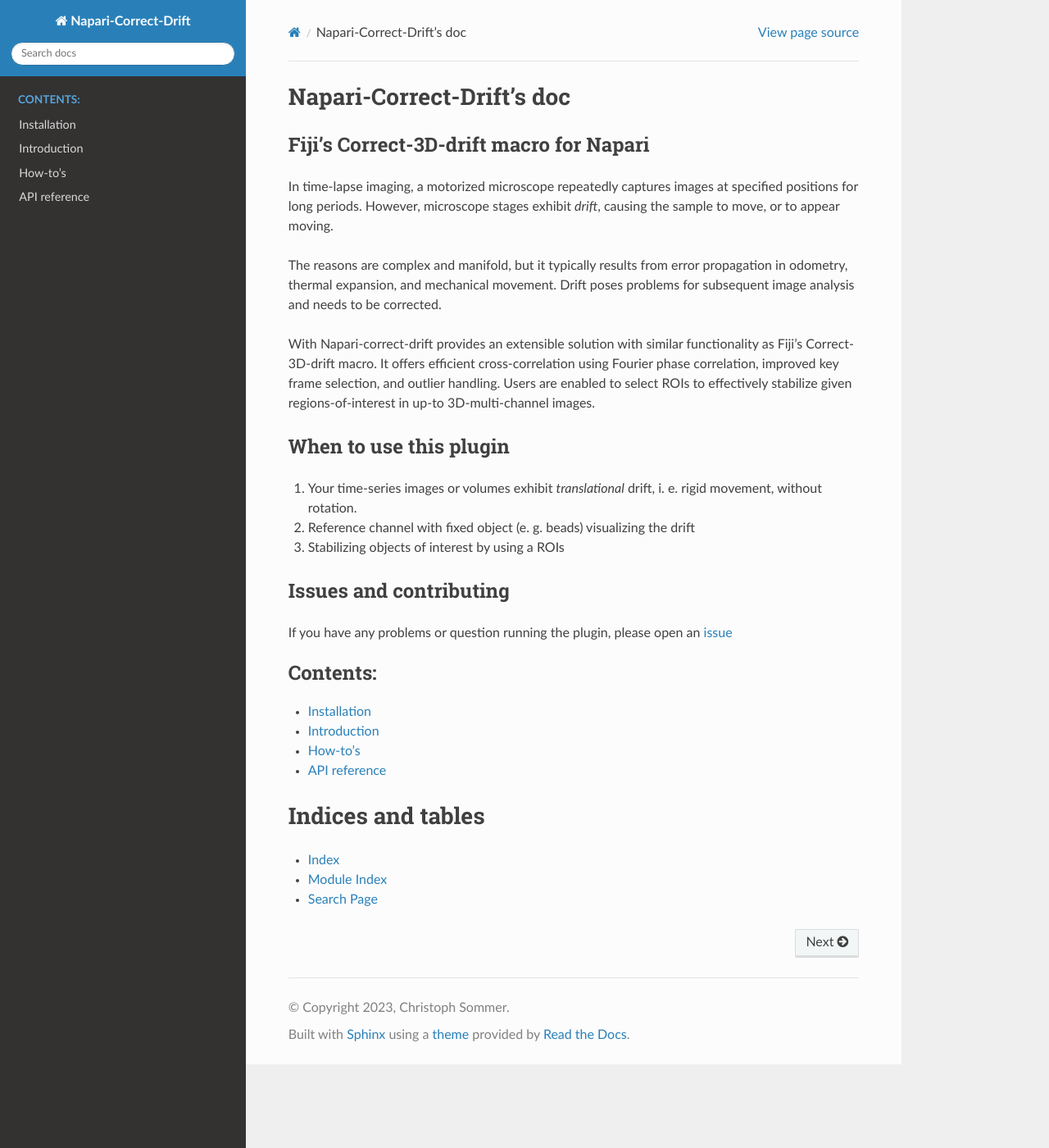
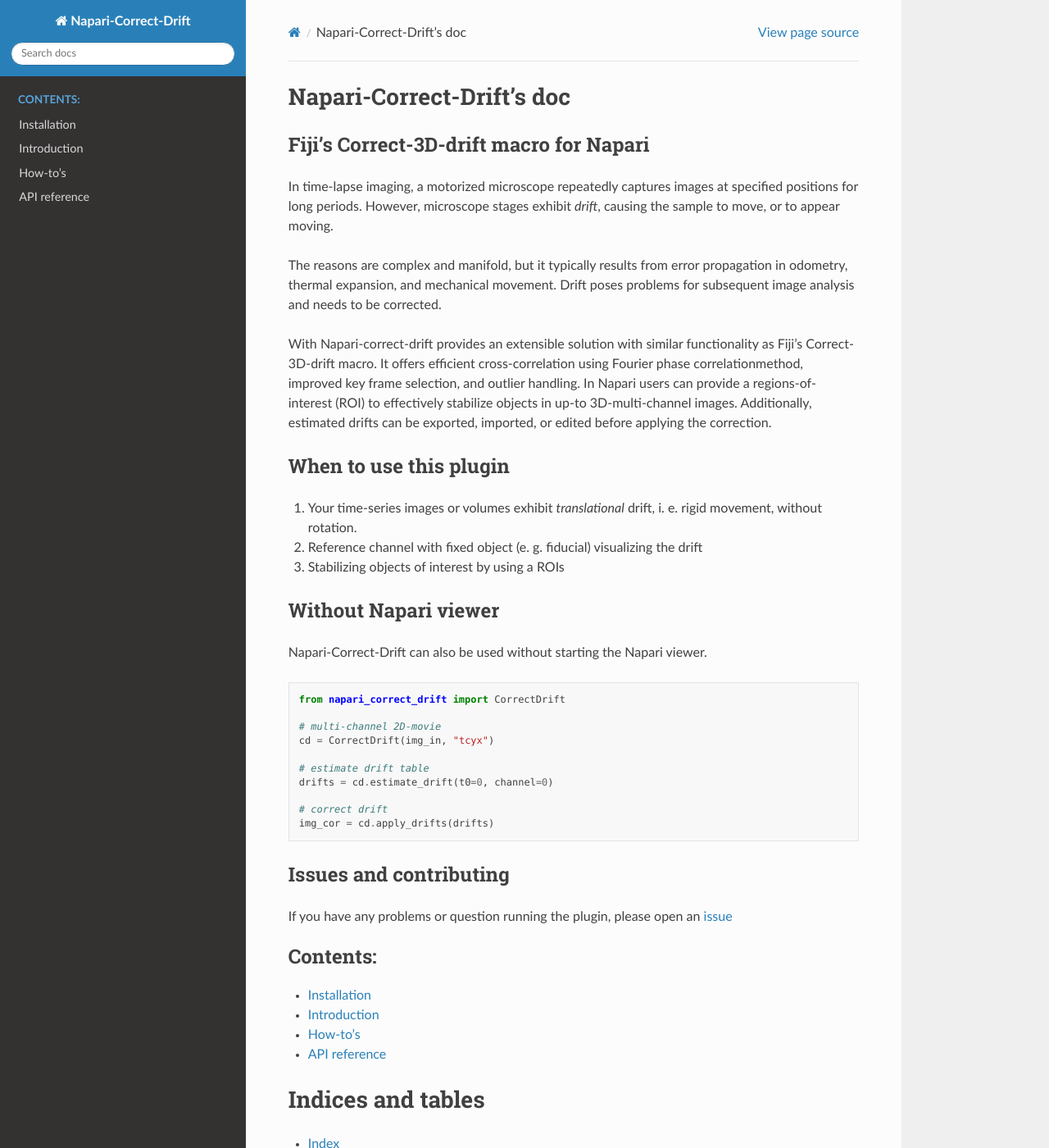
Before and after one commit to sommerc/napari-correct-drift, a Sphinx documentation site: the page built from docs/source/index.rst, in a window 1280 px wide and 1400 px high. Shown: the whole window at 82% size. Built offline with Sphinx 7.4.7 and the Read the Docs theme 2.0.0, drawn with Linux system fonts in a browser that asks for light colours.

Commit message:
added doc 1/n

```diff
--- a/docs/source/index.rst
+++ b/docs/source/index.rst
@@ -7,14 +7,32 @@
 
 The reasons are complex and manifold, but it typically results from error propagation in odometry, thermal expansion, and mechanical movement. Drift poses problems for subsequent image analysis and needs to be corrected.
 
-With Napari-correct-drift provides an extensible solution with similar functionality as Fiji’s Correct-3D-drift macro. It offers efficient cross-correlation using Fourier phase correlation, improved key frame selection, and outlier handling. Users are enabled to select ROIs to effectively stabilize given regions-of-interest in up-to 3D-multi-channel images.
+With Napari-correct-drift provides an extensible solution with similar functionality as Fiji’s Correct-3D-drift macro. It offers efficient cross-correlation using Fourier phase correlationmethod, improved key frame selection, and outlier handling. In Napari users can provide a regions-of-interest (ROI) to effectively stabilize objects in up-to 3D-multi-channel images. Additionally, estimated drifts can be exported, imported, or edited before applying the correction.
 
 When to use this plugin
 -----------------------
 
 #. Your time-series images or volumes exhibit *translational* drift, i. e. rigid movement, without rotation.
-#. Reference channel with fixed object (e. g. beads) visualizing the drift
+#. Reference channel with fixed object (e. g. fiducial) visualizing the drift
 #. Stabilizing objects of interest by using a ROIs
+
+Without Napari viewer
+---------------------
+
+Napari-Correct-Drift can also be used without starting the Napari viewer.
+
+.. code-block:: python
+
+   from napari_correct_drift import CorrectDrift
+
+   # multi-channel 2D-movie
+   cd = CorrectDrift(img_in, "tcyx")
+
+   # estimate drift table
+   drifts = cd.estimate_drift(t0=0, channel=0)
+
+   # correct drift
+   img_cor = cd.apply_drifts(drifts)
 
 Issues and contributing
 -----------------------
--- a/docs/source/introduction.rst
+++ b/docs/source/introduction.rst
@@ -1,10 +1,9 @@
 Introduction
 ============
-
 
 Example
 -------
 
-.. .. raw:: html
+.. raw:: html
 
-..     <video controls  width="640" src="_static/root_2_screencast.mp4"></video>
+    <video controls  width="640" src="https://seafile.ist.ac.at/f/de0c4cff54cf46dcbfbc/?dl=1"></video>
```
